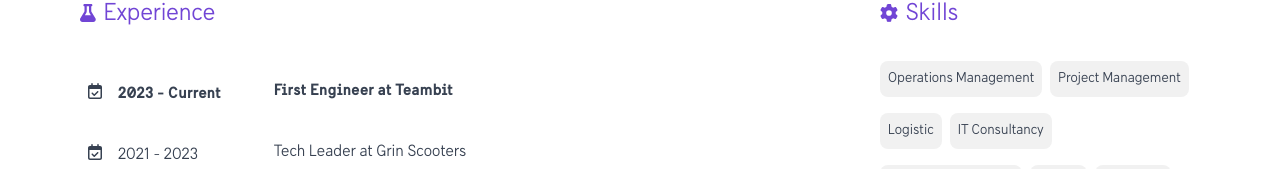
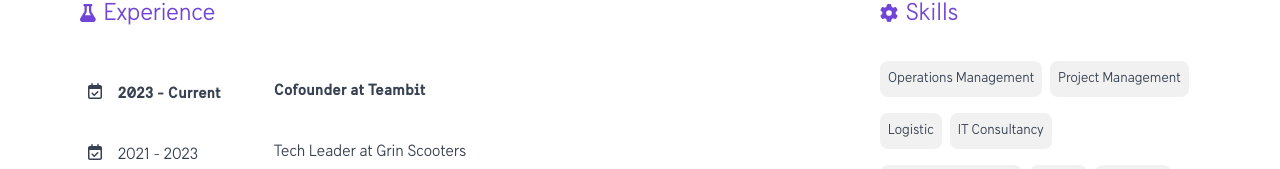
Before and after one commit to pviojo/portfolio, a Next.js app: page / in a window 1280 px wide. Shown: the part 462-631 px from the top of the page. Built offline with nearby package versions, Linux system fonts and the light colour scheme.

Commit message:
Change to cofounder at Teambit

```diff
--- a/src/app/(public)/page.tsx
+++ b/src/app/(public)/page.tsx
@@ -99,7 +99,7 @@ export default async function Home() {
               </div>
               <div className='border-gray-200 dark:border-gray-600 border-b mb-8'>
                 {[
-                  [2023, null, 'First Engineer at Teambit'],
+                  [2023, null, 'Cofounder at Teambit'],
                   [2021, 2023, 'Tech Leader at Grin Scooters'],
                   [2017, 2021, 'Former COO and CTO at Groupon Latam'],
                   [2015, 2017, 'Cofounder at Latam Builders'],
```
